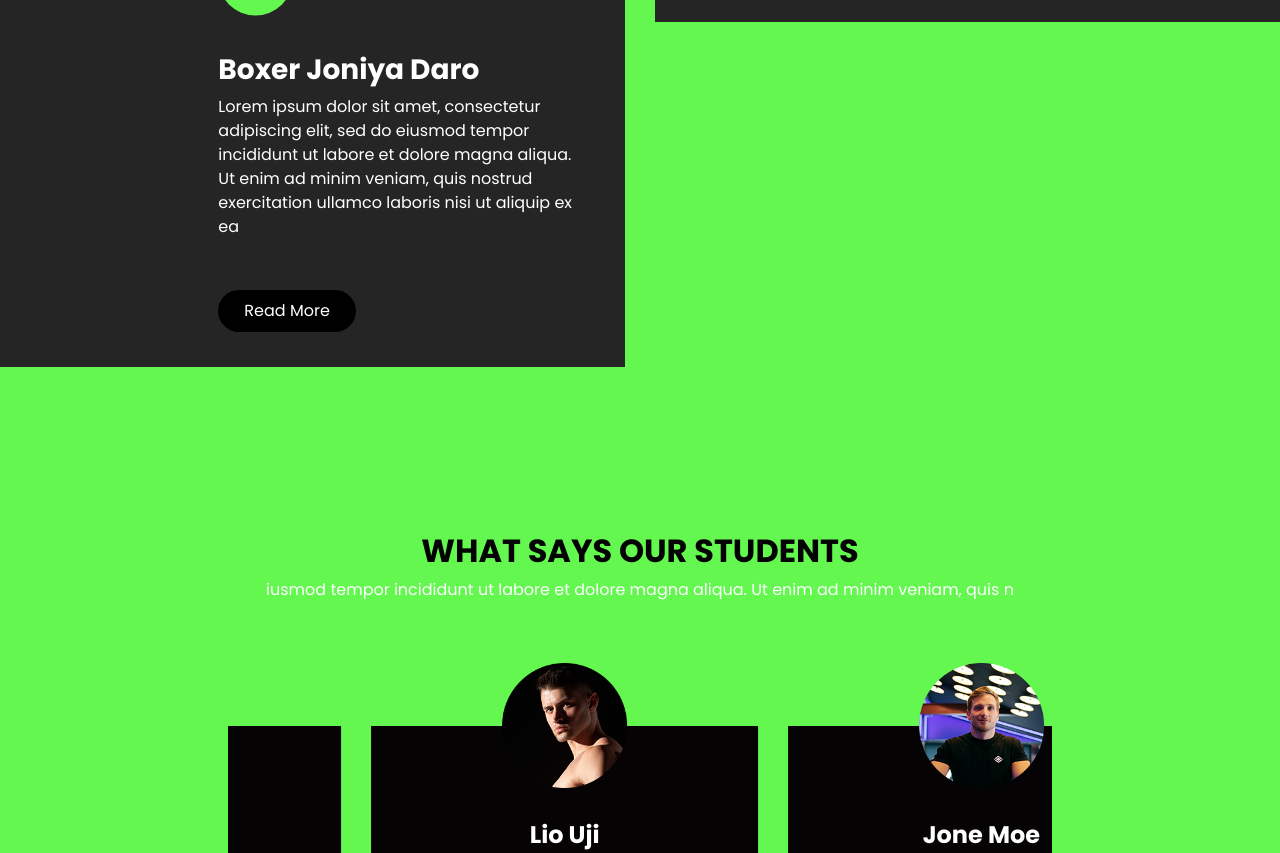
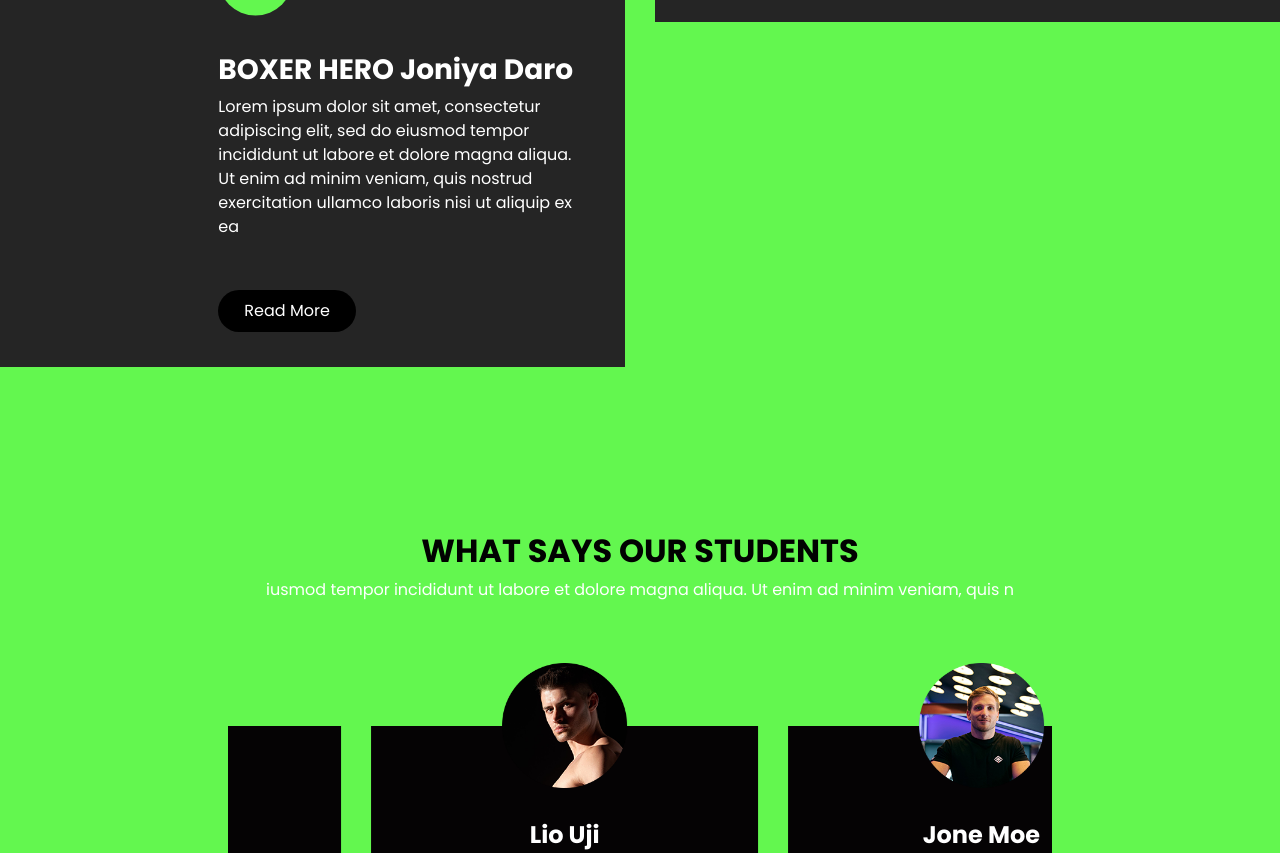
Before and after one commit to mhvishnuvarthan/project-vishnu1, a plain HTML site: page Oxer Free Website Template - Free-CSS.com/oxer-html/index.html in a window 1280 px wide. Shown: the part 3150-4003 px from the top of the page. Drawn offline with nearby package versions, Linux system fonts and the light colour scheme; some packages are replaced by stand-ins of ours; a web font is replaced by a local one.

Commit message:
Update index.html

```diff
--- a/Oxer Free Website Template - Free-CSS.com/oxer-html/index.html
+++ b/Oxer Free Website Template - Free-CSS.com/oxer-html/index.html
@@ -356,7 +356,7 @@
                     </h6>
                   </div>
                   <h3>
-                    Boxer Joniya Daro
+                    BOXER HERO Joniya Daro
                   </h3>
                   <p>
                     Lorem ipsum dolor sit amet, consectetur adipiscing elit, sed do eiusmod tempor incididunt ut labore et dolore magna aliqua. Ut enim ad minim veniam, quis nostrud exercitation ullamco laboris nisi ut aliquip ex ea
```
